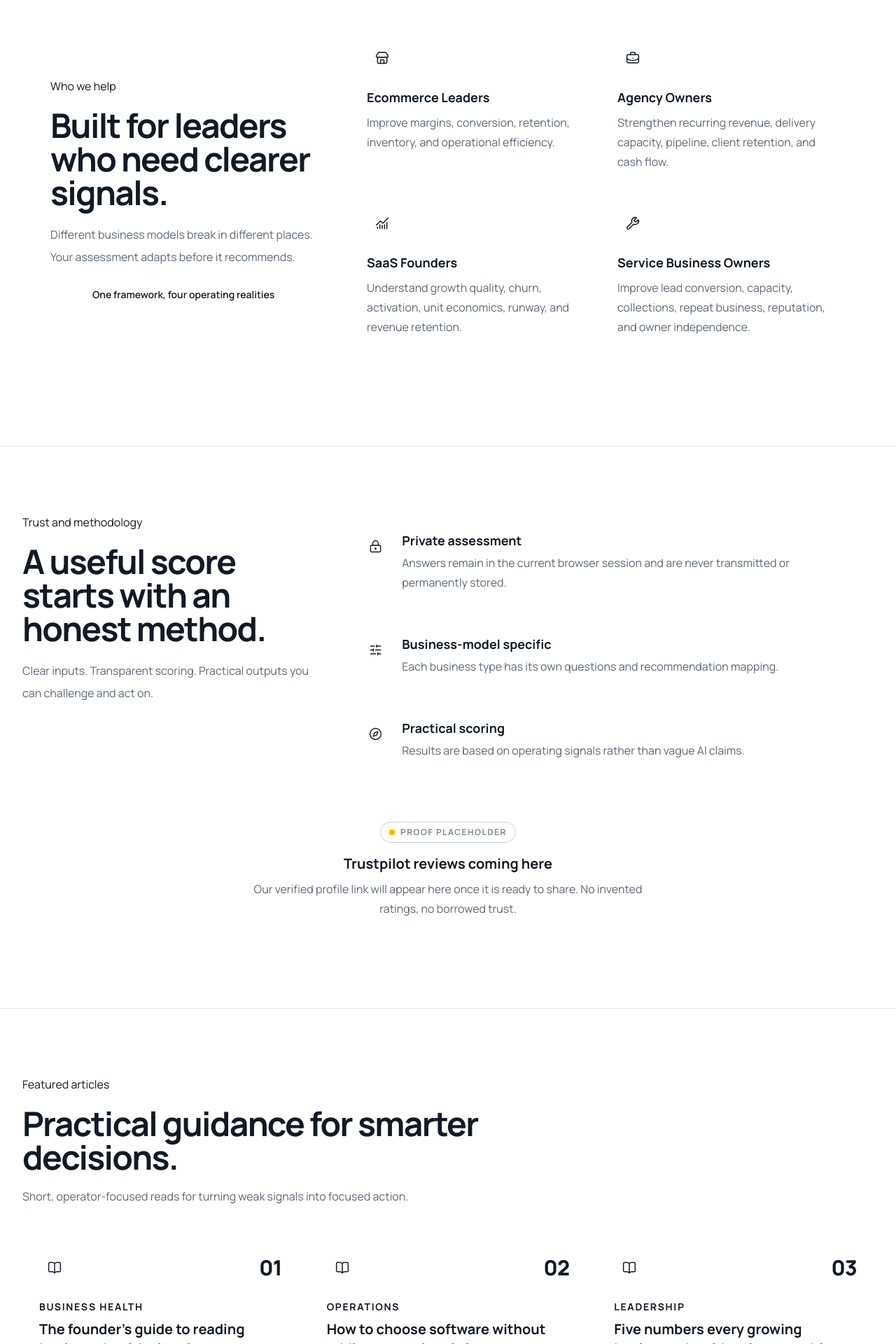
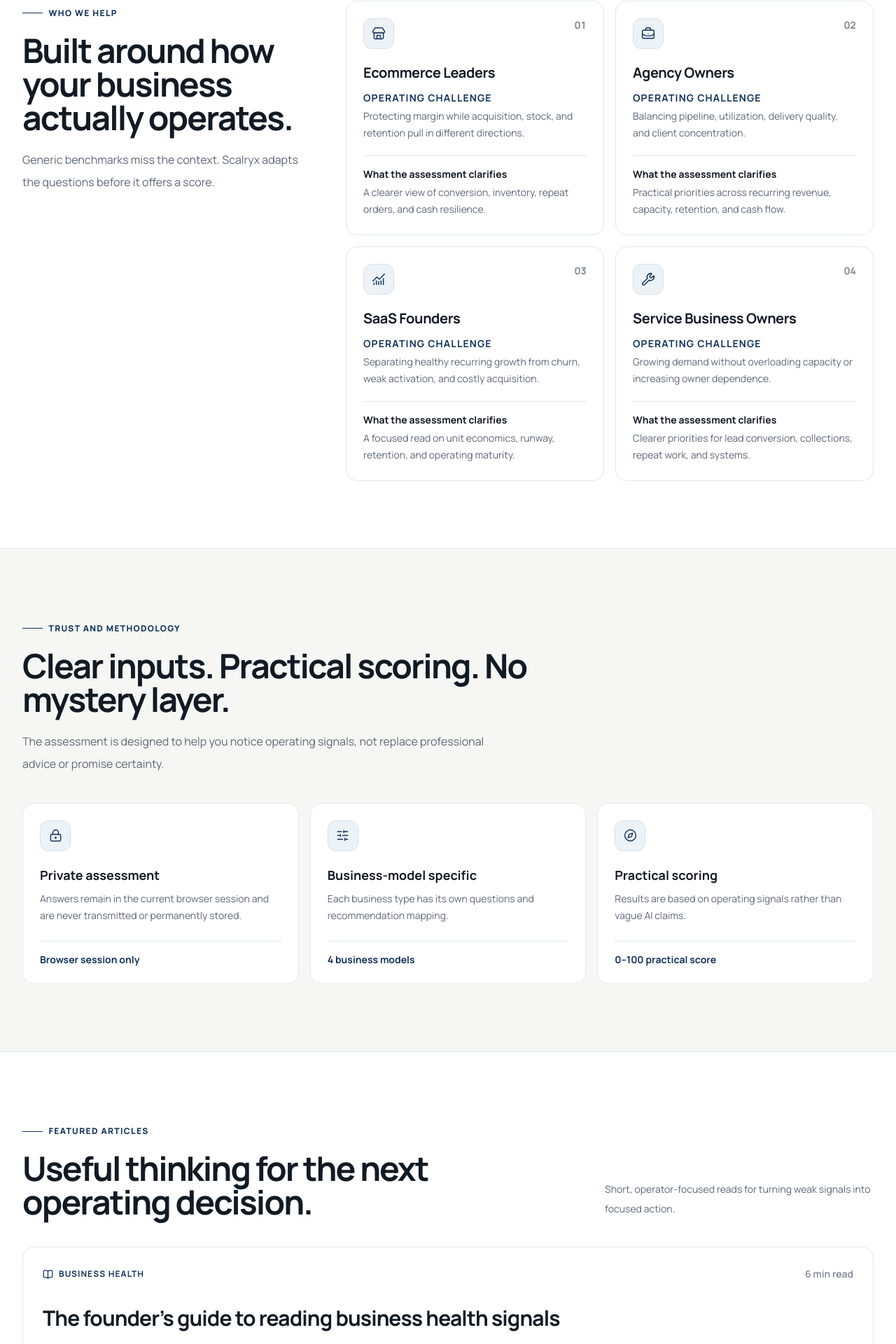
Before and after one commit to swajannaimur/scalryx, a Next.js app: page / in a window 1280 px wide. Shown: the part 996-2916 px from the top of the page at 70% size. Built offline with nearby package versions, Linux system fonts and the light colour scheme.

Commit message:
feat: redesign editorial marketing sections

```diff
--- a/app/components/landing/audience-section.tsx
+++ b/app/components/landing/audience-section.tsx
@@ -1,6 +1,30 @@
+import {
+  BriefcaseBusiness,
+  ChartNoAxesCombined,
+  Store,
+  Wrench,
+} from "lucide-react";
 import { audiences } from "../../data/site-content";
 import { SectionShell } from "../layout/section-shell";
-import { BriefcaseBusiness, ChartNoAxesCombined, Store, Wrench } from "lucide-react";
+
+const audienceDetails: Record<string, { challenge: string; outcome: string }> = {
+  "Ecommerce Leaders": {
+    challenge: "Protecting margin while acquisition, stock, and retention pull in different directions.",
+    outcome: "A clearer view of conversion, inventory, repeat orders, and cash resilience.",
+  },
+  "Agency Owners": {
+    challenge: "Balancing pipeline, utilization, delivery quality, and client concentration.",
+    outcome: "Practical priorities across recurring revenue, capacity, retention, and cash flow.",
+  },
+  "SaaS Founders": {
+    challenge: "Separating healthy recurring growth from churn, weak activation, and costly acquisition.",
+    outcome: "A focused read on unit economics, runway, retention, and operating maturity.",
+  },
+  "Service Business Owners": {
+    challenge: "Growing demand without overloading capacity or increasing owner dependence.",
+    outcome: "Clearer priorities for lead conversion, collections, repeat work, and systems.",
+  },
+};
 
 const audienceIcons = {
   store: Store,
@@ -13,38 +37,45 @@
   return (
     <section
       aria-labelledby="who-we-help-heading"
-      className="relative py-16 sm:py-24"
-      data-premium-section
+      className="py-16 sm:py-24"
+      data-editorial-section
       id="who-we-help"
     >
-      <SectionShell className="premium-panel rounded-[1.75rem] p-5 sm:p-8 lg:p-10">
-        <div className="grid gap-9 lg:grid-cols-[0.72fr_1.28fr] lg:items-center">
-          <div className="max-w-xl">
-            <p className="premium-eyebrow">Who we help</p>
-            <h2 className="mt-5 text-3xl font-bold tracking-[-0.035em] text-content sm:text-5xl" id="who-we-help-heading">
-              Built for leaders who need{" "}
-              <span className="text-gradient">clearer signals.</span>
+      <SectionShell>
+        <div className="grid gap-8 lg:grid-cols-[0.7fr_1.3fr] lg:gap-14">
+          <div className="max-w-xl lg:sticky lg:top-28 lg:self-start">
+            <p className="section-label">Who we help</p>
+            <h2
+              className="mt-5 text-3xl font-bold tracking-[-0.04em] text-content sm:text-5xl"
+              id="who-we-help-heading"
+            >
+              Built around how your business actually operates.
             </h2>
             <p className="mt-5 text-base leading-8 text-muted">
-              Different business models break in different places. Your assessment adapts before it recommends.
+              Generic benchmarks miss the context. Scalryx adapts the questions before it offers a score.
             </p>
-            <div className="mt-7 flex items-center gap-3 text-sm font-semibold text-[var(--assessment-accent-text)]">
-              <span className="h-px w-12 bg-[var(--electric-blue)] shadow-[0_0_12px_var(--electric-blue)]" />
-              One framework, four operating realities
-            </div>
           </div>
 
-          <div className="grid gap-3 sm:grid-cols-2">
-          {audiences.map((audience) => {
+          <div className="grid gap-4 sm:grid-cols-2">
+            {audiences.map((audience, index) => {
               const Icon = audienceIcons[audience.icon];
+              const detail = audienceDetails[audience.title];
 
               return (
-              <article className="premium-card rounded-2xl p-5" key={audience.title}>
-                <span aria-hidden="true" className="icon-glow flex size-11 items-center justify-center rounded-xl">
+                <article className="editorial-card rounded-2xl p-5 sm:p-6" key={audience.title}>
+                  <div className="flex items-start justify-between gap-4">
+                    <span aria-hidden="true" className="icon-tile flex size-11 items-center justify-center rounded-xl">
                       <Icon size={20} strokeWidth={1.8} />
                     </span>
-                <h3 className="mt-5 text-lg font-bold text-content">{audience.title}</h3>
-                <p className="mt-2 text-base leading-7 text-muted">{audience.description}</p>
+                    <span className="text-sm font-bold tabular-nums text-subtle">0{index + 1}</span>
+                  </div>
+                  <h3 className="mt-5 text-xl font-bold tracking-[-0.02em] text-content">{audience.title}</h3>
+                  <p className="mt-3 text-sm font-bold uppercase tracking-[0.08em] text-[var(--brand-navy)]">Operating challenge</p>
+                  <p className="mt-1 text-sm leading-6 text-muted">{detail.challenge}</p>
+                  <div className="mt-5 border-t border-line pt-4">
+                    <p className="text-sm font-bold text-content">What the assessment clarifies</p>
+                    <p className="mt-1 text-sm leading-6 text-muted">{detail.outcome}</p>
+                  </div>
                 </article>
               );
             })}
--- a/app/components/landing/newsletter-section.tsx
+++ b/app/components/landing/newsletter-section.tsx
@@ -1,33 +1,48 @@
-import { Mail, Sparkles } from "lucide-react";
+import { ArrowRight, Mail } from "lucide-react";
+import { SectionShell } from "../layout/section-shell";
 import { NewsletterTrigger } from "../newsletter/newsletter-trigger";
-import { SectionShell } from "../layout/section-shell";
 
 export function NewsletterSection() {
   return (
-    <section aria-labelledby="newsletter-heading" id="newsletter" className="relative py-20 sm:py-28" data-premium-section>
+    <section
+      aria-labelledby="newsletter-heading"
+      className="soft-section border-t border-line py-16 sm:py-24"
+      data-editorial-section
+      id="newsletter"
+    >
       <SectionShell>
-        <div className="premium-panel section-grid relative rounded-[2rem] px-6 py-12 text-center sm:px-10 sm:py-16">
-          <div aria-hidden="true" className="ambient-orb -right-28 -top-36 opacity-50" />
-          <span className="icon-glow mx-auto flex size-14 items-center justify-center rounded-2xl">
-            <Mail size={24} />
-          </span>
-          <p className="premium-eyebrow mx-auto mt-6">
-            <Sparkles aria-hidden="true" size={13} />
-            Founder signal
-          </p>
-          <h2 className="mx-auto mt-5 max-w-3xl text-3xl font-bold tracking-[-0.04em] text-content sm:text-5xl" id="newsletter-heading">
-            Stay ahead. Stay{" "}
-            <span className="text-gradient">decisive.</span>
-          </h2>
-          <p className="mx-auto mt-5 max-w-2xl text-base leading-8 text-muted">
-            A concise newsletter covering business health, useful software, operating benchmarks, and curated opportunities.
-          </p>
-          <NewsletterTrigger className="premium-button mt-7 min-h-12 rounded-xl px-6 text-sm font-bold">
-            Join the newsletter →
-          </NewsletterTrigger>
-          <p className="mt-4 text-sm text-subtle">
-            No spam. No account. Unsubscribe whenever you want.
-          </p>
+        <div className="editorial-panel grid overflow-hidden rounded-[2rem] lg:grid-cols-[1.15fr_0.85fr]">
+          <div className="p-6 sm:p-10 lg:p-12">
+            <p className="section-label">Founder newsletter</p>
+            <h2
+              className="mt-5 max-w-2xl text-3xl font-bold tracking-[-0.045em] text-content sm:text-5xl"
+              id="newsletter-heading"
+            >
+              Stay ahead. Stay decisive.
+            </h2>
+            <p className="mt-5 max-w-2xl text-base leading-8 text-muted">
+              One concise note on business health, operating benchmarks, useful software, and decisions worth making.
+            </p>
+            <NewsletterTrigger className="primary-button mt-7 inline-flex min-h-12 w-full items-center justify-center gap-2 rounded-xl px-6 text-sm font-bold sm:w-auto">
+              Enter your email
+              <ArrowRight aria-hidden="true" size={16} />
+            </NewsletterTrigger>
+            <p className="mt-4 text-sm text-subtle">
+              No spam. No account. Unsubscribe whenever you want.
+            </p>
+          </div>
+
+          <div className="flex min-h-64 flex-col justify-between border-t border-line bg-[var(--brand-soft)] p-6 sm:p-10 lg:border-l lg:border-t-0 lg:p-12">
+            <span aria-hidden="true" className="icon-tile flex size-14 items-center justify-center rounded-2xl bg-white">
+              <Mail size={24} strokeWidth={1.8} />
+            </span>
+            <div>
+              <p className="text-sm font-bold text-[var(--brand-navy)]">What arrives</p>
+              <p className="mt-3 max-w-sm text-xl font-bold leading-8 tracking-[-0.02em] text-content">
+                Useful signals, carefully edited for people running real businesses.
+              </p>
+            </div>
+          </div>
         </div>
       </SectionShell>
     </section>
--- a/app/components/landing/resources-section.tsx
+++ b/app/components/landing/resources-section.tsx
@@ -1,43 +1,61 @@
+import { ArrowUpRight, BookOpen } from "lucide-react";
 import { articles } from "../../data/site-content";
 import { SectionShell } from "../layout/section-shell";
-import { ArrowUpRight, BookOpen } from "lucide-react";
 
 export function ResourcesSection() {
   return (
-    <section aria-labelledby="resources-heading" className="py-16 sm:py-24" data-premium-section id="resources">
+    <section
+      aria-labelledby="resources-heading"
+      className="py-16 sm:py-24"
+      data-editorial-section
+      id="resources"
+    >
       <SectionShell>
-        <div className="max-w-3xl">
-          <p className="premium-eyebrow">Featured articles</p>
-          <h2 className="mt-5 text-3xl font-bold tracking-[-0.035em] text-content sm:text-5xl" id="resources-heading">
-            Practical guidance for smarter decisions.
-          </h2>
-          <p className="mt-4 text-base leading-8 text-muted">
+        <div className="flex flex-col gap-5 sm:flex-row sm:items-end sm:justify-between">
+          <div className="max-w-3xl">
+            <p className="section-label">Featured articles</p>
+            <h2
+              className="mt-5 text-3xl font-bold tracking-[-0.04em] text-content sm:text-5xl"
+              id="resources-heading"
+            >
+              Useful thinking for the next operating decision.
+            </h2>
+          </div>
+          <p className="max-w-sm text-sm leading-7 text-muted">
             Short, operator-focused reads for turning weak signals into focused action.
           </p>
         </div>
-        <div className="mt-10 grid gap-4 lg:grid-cols-3">
+
+        <div className="mt-10 grid gap-4 lg:grid-cols-2">
           {articles.map((article, index) => {
-            const card = (
+            const content = (
               <>
-                <div className="flex items-center justify-between">
-                  <span aria-hidden="true" className="icon-glow flex size-11 items-center justify-center rounded-xl">
-                    <BookOpen size={20} strokeWidth={1.8} />
+                <div className="flex items-center justify-between gap-4">
+                  <span className="flex items-center gap-2 text-xs font-bold uppercase tracking-[0.09em] text-[var(--brand-navy)]">
+                    <BookOpen aria-hidden="true" size={15} />
+                    {article.category}
                   </span>
-                  <span className="number-glow text-3xl font-black tracking-tight">0{index + 1}</span>
+                  <span className="text-sm font-semibold text-subtle">{article.meta}</span>
                 </div>
-                <p className="mt-6 text-sm font-bold uppercase tracking-[0.12em] text-[var(--assessment-accent-text)]">{article.category}</p>
-                <h3 className="mt-2 text-xl font-bold leading-snug text-content">{article.title}</h3>
-                <p className="mt-3 text-base leading-7 text-muted">{article.summary}</p>
-                <span className="mt-5 flex items-center gap-2 text-sm font-medium text-subtle">{article.meta}{article.href && <ArrowUpRight aria-hidden="true" size={16} />}</span>
+                <h3 className={`${index === 0 ? "max-w-3xl text-2xl sm:text-3xl" : "text-xl sm:text-2xl"} mt-8 font-bold leading-snug tracking-[-0.03em] text-content`}>
+                  {article.title}
+                </h3>
+                <p className="mt-4 max-w-2xl text-sm leading-7 text-muted">{article.summary}</p>
+                <span className="mt-8 inline-flex items-center gap-2 text-sm font-bold text-[var(--brand-navy)]">
+                  {article.href ? "Read article" : "Editorial guide"}
+                  {article.href ? <ArrowUpRight aria-hidden="true" size={15} /> : null}
+                </span>
               </>
             );
 
+            const className = `editorial-card rounded-2xl p-5 sm:p-7 ${index === 0 ? "lg:col-span-2 lg:min-h-80" : "lg:min-h-72"}`;
+
             return article.href ? (
-              <a className="premium-card rounded-2xl p-5 sm:p-6" href={article.href} key={article.title} rel="noopener noreferrer" target="_blank">
-                {card}
+              <a className={className} href={article.href} key={article.title} rel="noopener noreferrer" target="_blank">
+                {content}
               </a>
             ) : (
-              <article className="premium-card rounded-2xl p-5 sm:p-6" key={article.title}>{card}</article>
+              <article className={className} key={article.title}>{content}</article>
             );
           })}
         </div>
--- a/app/components/landing/trust-section.tsx
+++ b/app/components/landing/trust-section.tsx
@@ -1,6 +1,6 @@
-import { trustPillars, trustProfileUrl } from "../../data/site-content";
+import { Compass, LockKeyhole, SlidersHorizontal } from "lucide-react";
+import { trustPillars } from "../../data/site-content";
 import { SectionShell } from "../layout/section-shell";
-import { Compass, LockKeyhole, SlidersHorizontal } from "lucide-react";
 
 const trustIcons = {
   lock: LockKeyhole,
@@ -8,58 +8,47 @@
   compass: Compass,
 };
 
+const trustFacts = ["Browser session only", "4 business models", "0–100 practical score"];
+
 export function TrustSection() {
   return (
     <section
       aria-labelledby="trust-heading"
-      className="relative border-y border-line py-16 sm:py-24"
-      data-premium-section
+      className="soft-section border-y border-line py-16 sm:py-24"
+      data-editorial-section
       id="methodology"
     >
       <SectionShell>
-        <div className="grid gap-8 lg:grid-cols-[0.72fr_1.28fr] lg:items-start">
-          <div className="lg:sticky lg:top-28">
-            <p className="premium-eyebrow">Trust and methodology</p>
-            <h2 className="mt-5 text-3xl font-bold tracking-[-0.035em] text-content sm:text-5xl" id="trust-heading">
-              A useful score starts with an honest method.
+        <div className="max-w-3xl">
+          <p className="section-label">Trust and methodology</p>
+          <h2
+            className="mt-5 text-3xl font-bold tracking-[-0.04em] text-content sm:text-5xl"
+            id="trust-heading"
+          >
+            Clear inputs. Practical scoring. No mystery layer.
           </h2>
-            <p className="mt-5 max-w-lg text-base leading-8 text-muted">
-              Clear inputs. Transparent scoring. Practical outputs you can challenge and act on.
+          <p className="mt-5 max-w-2xl text-base leading-8 text-muted">
+            The assessment is designed to help you notice operating signals, not replace professional advice or promise certainty.
           </p>
         </div>
-          <div className="grid gap-3">
-            {trustPillars.map((pillar) => {
+
+        <div className="mt-10 grid gap-4 lg:grid-cols-3">
+          {trustPillars.map((pillar, index) => {
             const Icon = trustIcons[pillar.icon];
 
             return (
-                <article className="premium-card flex gap-4 rounded-2xl p-5 sm:p-6" key={pillar.title}>
-                  <span aria-hidden="true" className="icon-glow flex size-11 shrink-0 items-center justify-center rounded-xl">
+              <article className="editorial-card rounded-2xl p-5 sm:p-6" key={pillar.title}>
+                <span aria-hidden="true" className="icon-tile flex size-11 items-center justify-center rounded-xl">
                   <Icon size={19} strokeWidth={1.8} />
                 </span>
-                  <div>
-                    <h3 className="text-lg font-bold text-content">{pillar.title}</h3>
-                    <p className="mt-1 text-base leading-7 text-muted">{pillar.description}</p>
-                  </div>
+                <h3 className="mt-5 text-lg font-bold text-content">{pillar.title}</h3>
+                <p className="mt-2 text-sm leading-6 text-muted">{pillar.description}</p>
+                <p className="mt-6 border-t border-line pt-4 text-sm font-bold text-[var(--brand-navy)]">
+                  {trustFacts[index]}
+                </p>
               </article>
             );
           })}
-          </div>
-        </div>
-        <div className="premium-panel mt-8 rounded-2xl border-dashed p-6 text-center sm:p-8">
-          {trustProfileUrl ? (
-            <a className="text-base font-semibold text-[var(--assessment-accent-text)] underline-offset-4 hover:underline" href={trustProfileUrl} rel="noopener noreferrer" target="_blank">
-              View Scalryx on Trustpilot
-            </a>
-          ) : (
-            <div>
-              <span className="mx-auto mb-4 flex w-fit items-center gap-2 rounded-full border border-line-strong bg-input px-3 py-1.5 text-xs font-bold uppercase tracking-[0.12em] text-subtle">
-                <span className="size-2 rounded-full bg-amber-400 shadow-[0_0_12px_#fbbf24]" />
-                Proof placeholder
-              </span>
-              <h3 className="text-xl font-bold text-content">Trustpilot reviews coming here</h3>
-              <p className="mx-auto mt-2 max-w-xl text-base leading-7 text-muted">Our verified profile link will appear here once it is ready to share. No invented ratings, no borrowed trust.</p>
-            </div>
-          )}
         </div>
       </SectionShell>
     </section>
--- a/app/components/landing/videos-section.tsx
+++ b/app/components/landing/videos-section.tsx
@@ -1,38 +1,53 @@
+import { Video } from "lucide-react";
 import { videos } from "../../data/site-content";
 import { SectionShell } from "../layout/section-shell";
-import { Play, Video } from "lucide-react";
 
 export function VideosSection() {
   return (
-    <section aria-labelledby="videos-heading" className="border-y border-line py-16 sm:py-24" data-premium-section id="videos">
+    <section
+      aria-labelledby="videos-heading"
+      className="soft-section border-y border-line py-16 sm:py-24"
+      data-editorial-section
+      id="videos"
+    >
       <SectionShell>
         <div className="flex flex-col gap-4 sm:flex-row sm:items-end sm:justify-between">
           <div className="max-w-2xl">
-            <p className="premium-eyebrow">Recommended videos</p>
-            <h2 className="mt-5 text-3xl font-bold tracking-[-0.035em] text-content sm:text-5xl" id="videos-heading">Watch. Diagnose. Apply.</h2>
+            <p className="section-label">Recommended videos</p>
+            <h2 className="mt-5 text-3xl font-bold tracking-[-0.04em] text-content sm:text-5xl" id="videos-heading">
+              Watch the framework. Apply it to your numbers.
+            </h2>
           </div>
-          <p className="max-w-md text-base leading-7 text-muted">
-            Visual frameworks selected for operating leaders—not endless inspiration feeds.
+          <p className="max-w-sm text-sm leading-7 text-muted">
+            Concise explainers selected for operating leaders, not an endless inspiration feed.
           </p>
         </div>
+
         <div className="mt-10 grid gap-4 lg:grid-cols-3">
-          {videos.map((video) => {
-            const card = (
+          {videos.map((video, index) => {
+            const content = (
               <>
-                <div aria-hidden="true" className="scan-line section-grid relative flex aspect-[16/9] overflow-hidden items-center justify-center rounded-xl border border-line-strong bg-[radial-gradient(circle_at_50%_45%,rgba(22,133,255,.22),transparent_55%),var(--panel-deep)] text-[var(--assessment-accent-text)]">
-                  <span className="premium-button flex size-14 items-center justify-center rounded-full"><Play className="ml-0.5" fill="currentColor" size={20} /></span>
+                <div className="relative flex aspect-[16/9] items-end justify-between overflow-hidden rounded-xl border border-[#d8e0e7] bg-[var(--brand-soft)] p-4 text-[var(--brand-navy)]">
+                  <span className="icon-tile flex size-11 items-center justify-center rounded-xl bg-white">
+                    <Video aria-hidden="true" size={20} strokeWidth={1.8} />
+                  </span>
+                  <span className="text-4xl font-bold tracking-[-0.06em] text-[#c6d2de]">0{index + 1}</span>
                 </div>
-                <p className="mt-5 flex items-center gap-2 text-sm font-bold uppercase tracking-[0.1em] text-[var(--assessment-accent-text)]"><Video aria-hidden="true" size={16} /> {video.category}</p>
-                <h3 className="mt-2 text-xl font-bold leading-snug text-content">{video.title}</h3>
-                <p className="mt-3 text-base leading-7 text-muted">{video.summary}</p>
-                <span className="mt-5 block text-sm font-medium text-subtle">{video.meta}</span>
+                <div className="mt-5 flex items-center justify-between gap-3 text-xs font-bold uppercase tracking-[0.08em] text-[var(--brand-navy)]">
+                  <span>{video.category}</span>
+                  <span className="text-subtle">{video.meta}</span>
+                </div>
+                <h3 className="mt-3 text-xl font-bold leading-snug tracking-[-0.025em] text-content">{video.title}</h3>
+                <p className="mt-3 text-sm leading-6 text-muted">{video.summary}</p>
               </>
             );
 
             return video.href ? (
-              <a className="premium-card rounded-2xl p-4 sm:p-5" href={video.href} key={video.title} rel="noopener noreferrer" target="_blank">{card}</a>
+              <a className="editorial-card rounded-2xl p-4 sm:p-5" href={video.href} key={video.title} rel="noopener noreferrer" target="_blank">
+                {content}
+              </a>
             ) : (
-              <article className="premium-card rounded-2xl p-4 sm:p-5" key={video.title}>{card}</article>
+              <article className="editorial-card rounded-2xl p-4 sm:p-5" key={video.title}>{content}</article>
             );
           })}
         </div>
```
Also changed, not shown: app/components/landing/deals-section.tsx (+35 -15 lines), app/components/newsletter/newsletter-modal.tsx (+9 -9 lines). Lines whose indentation alone changed are shown as unchanged.
